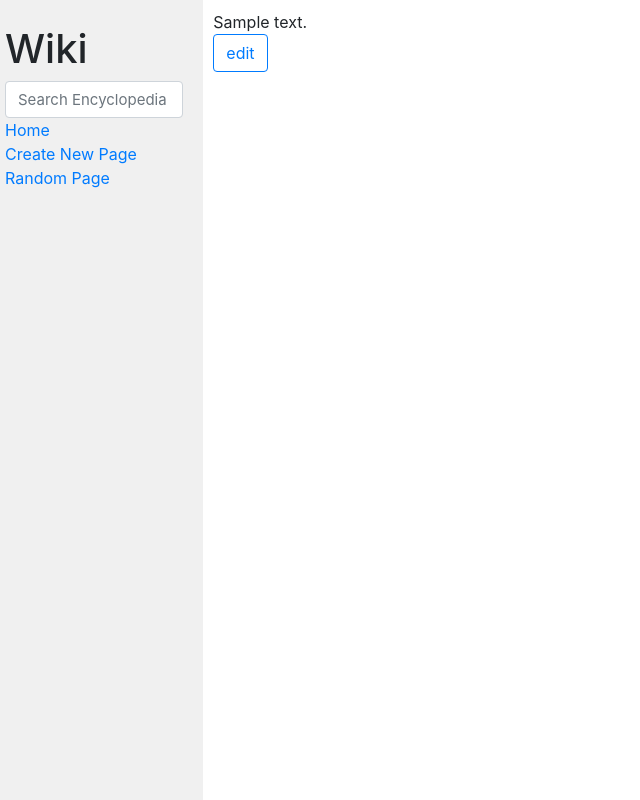
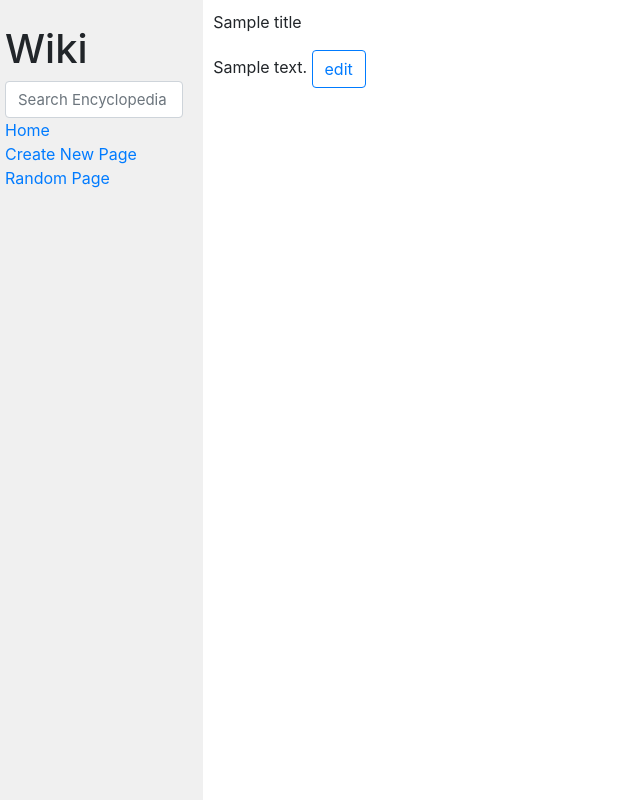
Before and after one commit to zgmbie/wiki, a Django app: template wiki/encyclopedia/templates/encyclopedia/entry.html in a window 1280 px wide. Shown: the whole page, without its empty margins (0-640 px from the left). Run offline with Django 3.2, Linux system fonts and the light colour scheme; the template is opened without the code that fills it: most values are stand-ins (such as "Sample title", 1, 10 or a date in 2020); some libraries are stand-ins or nearby versions.

Commit message:
Update entry.html

```diff
--- a/wiki/encyclopedia/templates/encyclopedia/entry.html
+++ b/wiki/encyclopedia/templates/encyclopedia/entry.html
@@ -7,11 +7,16 @@
 {% block body %}
 
 
-{{ content | safe}}
+
 
 <form action="{% url 'edit' %}" method="post">
     {% csrf_token %}
+    <p  name="entry_title" value="">{{title}}</p>
+
+    {{ content | safe}}
+
     <input type="hidden" name="entry_title" value="{{title}}">
+
     <input type="submit" value="edit" class="btn btn-outline-primary btn-md">
 </form>
 
```
